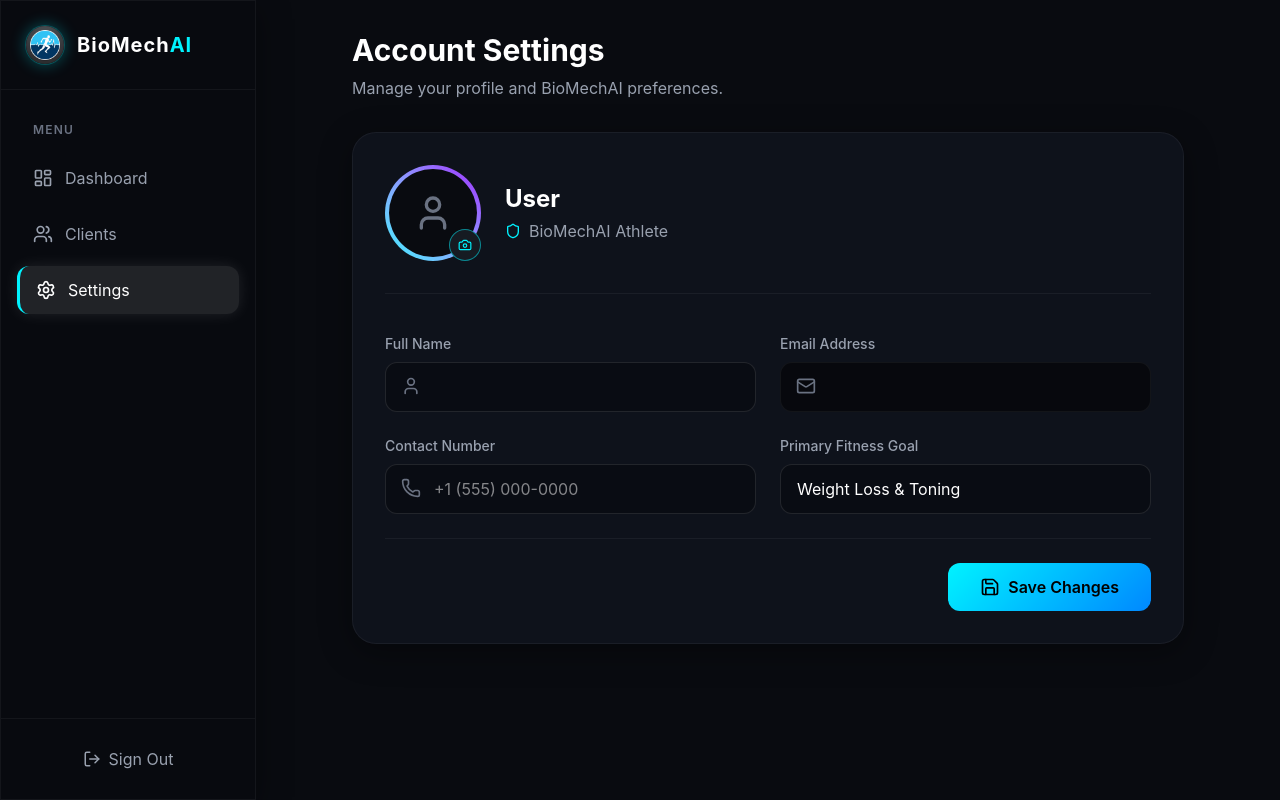
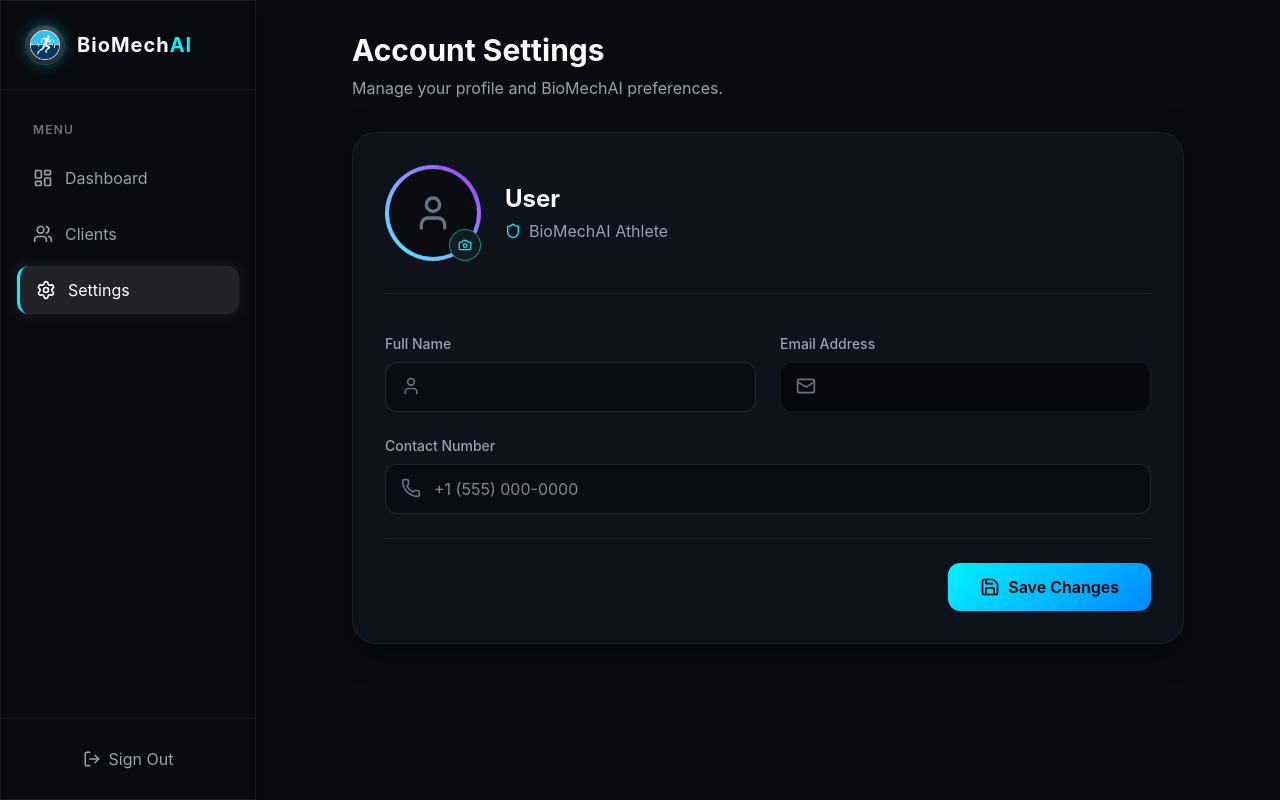
Before and after one commit to abdulhanan10/BioMechAI, a React (Vite) app in the folder web_dashboard/: page /profile in a window 1280 px wide. Built offline with nearby package versions, Linux system fonts and the light colour scheme; no server answers; the database is empty; sample sign-in values are in the browser's storage.

Commit message:
fix: remove primary fitness goal from trainer dashboard

```diff
--- a/web_dashboard/src/pages/ProfilePage.tsx
+++ b/web_dashboard/src/pages/ProfilePage.tsx
@@ -132,7 +132,7 @@ export default function ProfilePage() {
             </div>
           </div>
 
-          <div className="grid grid-cols-1 md:grid-cols-2 gap-6">
+          <div className="grid grid-cols-1 gap-6">
             <div>
               <label className="block text-sm font-medium text-gray-400 mb-2">Contact Number</label>
               <div className="relative">
@@ -146,23 +146,6 @@ export default function ProfilePage() {
                 />
               </div>
             </div>
-
-            {profile.role !== 'trainer' && (
-              <div>
-                <label className="block text-sm font-medium text-gray-400 mb-2">Primary Fitness Goal</label>
-                <select
-                  value={profile.fitnessGoal}
-                  onChange={e => setProfile({...profile, fitnessGoal: e.target.value})}
-                  className="w-full bg-black/30 border border-white/10 rounded-xl py-3 px-4 text-white focus:border-[#00f3ff] outline-none transition-all appearance-none"
-                >
-                  <option value="Weight Loss">Weight Loss & Toning</option>
-                  <option value="Muscle Gain">Muscle Gain & Hypertrophy</option>
-                  <option value="Endurance">Endurance & Stamina</option>
-                  <option value="Flexibility">Flexibility & Mobility</option>
-                  <option value="General Fitness">General Fitness</option>
-                </select>
-              </div>
-            )}
           </div>
 
           <div className="pt-6 border-t border-white/5 flex justify-end">
```
